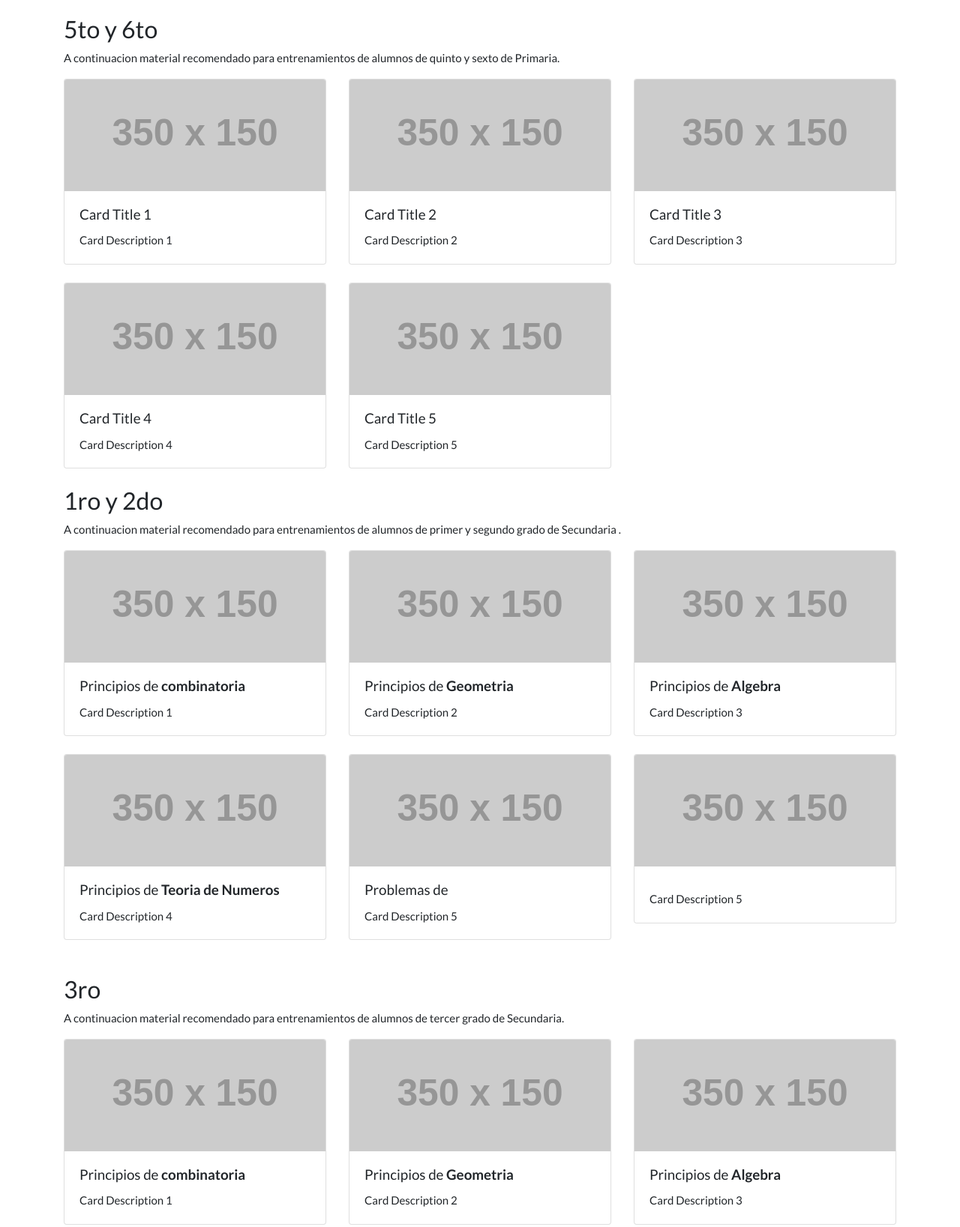
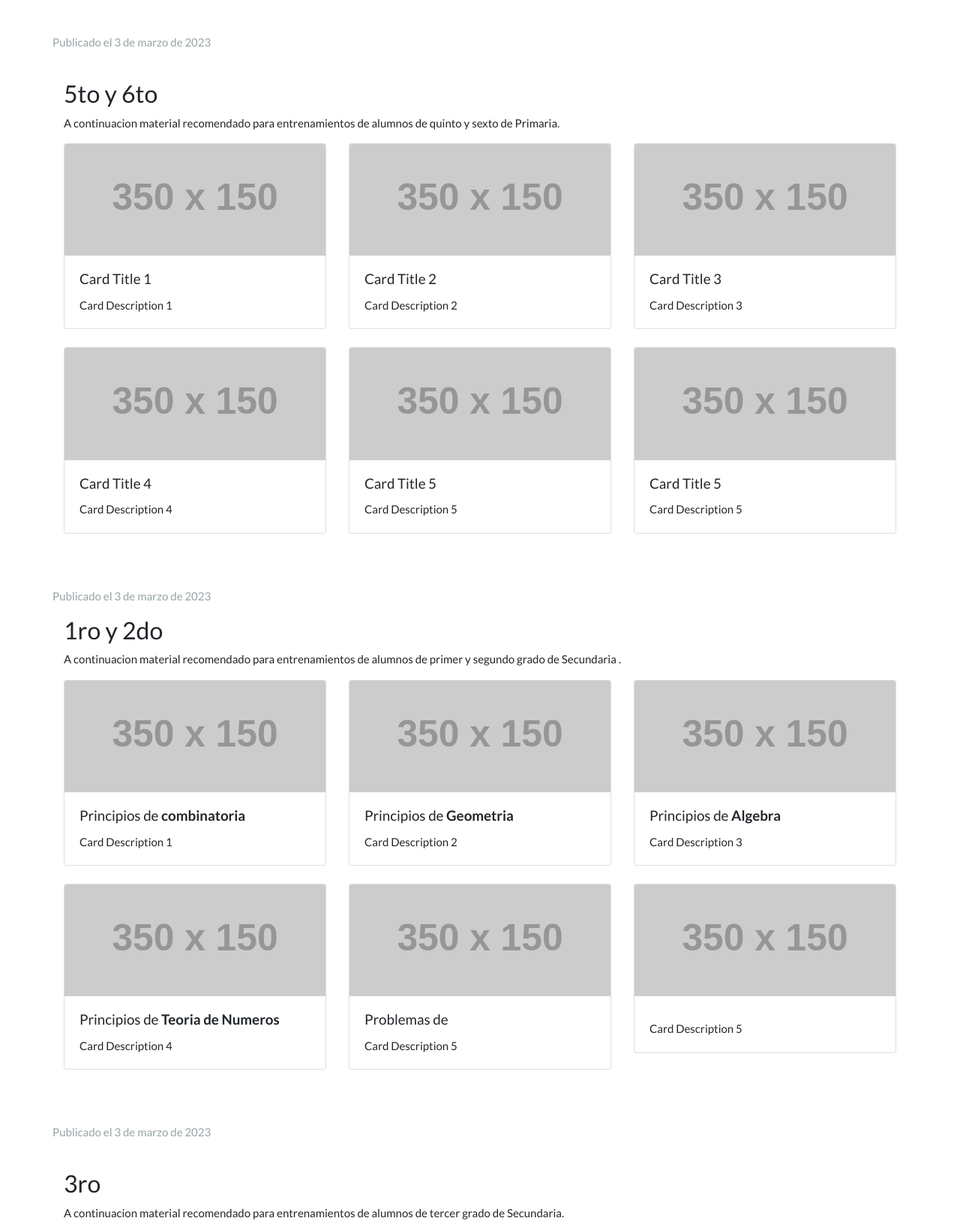
Before and after one commit to ManuNunez/OMRCh_PAGE, a plain HTML site: page contenido.html in a window 1280 px wide. Shown: the part 896-2533 px from the top of the page at 75% size. Drawn offline with nearby package versions, Linux system fonts and the light colour scheme; placeholder pictures from the web are drawn by us; a script that the page names is missing.

Commit message:
article footer

```diff
--- a/contenido.html
+++ b/contenido.html
@@ -98,6 +98,9 @@
                     </div>
                 </div>
             </div>
+            <footer class="mt-5">
+                <p class="text-muted">Publicado el 3 de marzo de 2023</p>
+            </footer>
         </div>
         <br>
         <h3>5to y 6to</h3>
@@ -148,6 +151,18 @@
                     </div>
                 </div>
             </div>
+            <div class="col-lg-4 col-md-6 col-sm-12">
+                <div class="card mb-4">
+                    <img src="https://via.placeholder.com/350x150" class="card-img-top" alt="Card image">
+                    <div class="card-body">
+                        <h5 class="card-title">Card Title 5</h5>
+                        <p class="card-text">Card Description 5</p>
+                    </div>
+                </div>
+            </div>
+            <footer class="mt-5">
+                <p class="text-muted">Publicado el 3 de marzo de 2023</p>
+            </footer>
         </div>
         <h3>1ro y 2do</h3>
         <p>A continuacion material recomendado para entrenamientos de alumnos de primer y segundo grado de Secundaria .</p>
@@ -206,6 +221,9 @@
                     </div>
                 </div>
             </div>
+            <footer class="mt-5">
+                <p class="text-muted">Publicado el 3 de marzo de 2023</p>
+            </footer>
         </div>
         <br>
         <h3>3ro</h3>
@@ -265,6 +283,9 @@
                     </div>
                 </div>
             </div>
+            <footer class="mt-5">
+                <p class="text-muted">Publicado el 3 de marzo de 2023</p>
+            </footer>
         </div>
         <br>
 
```
Also changed, not shown: entrenamientos.html (+4 -1 lines), index.html (+2 -2 lines).
